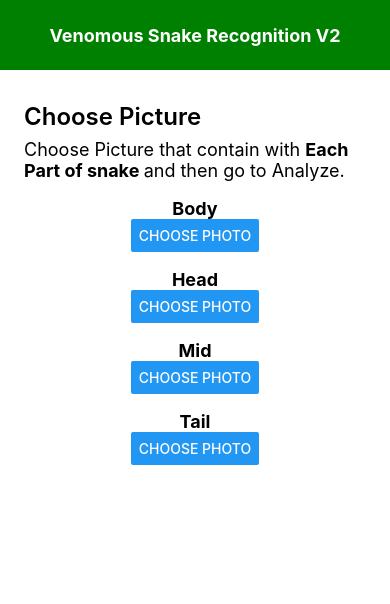
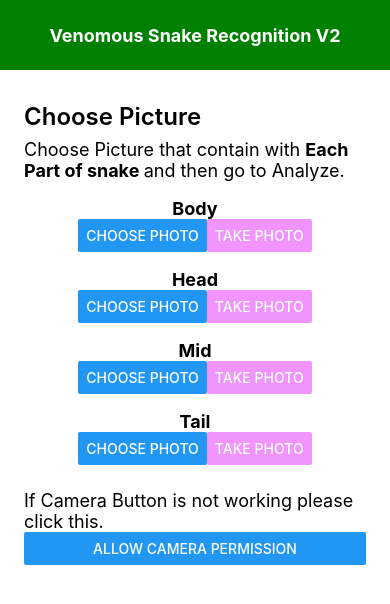
Before and after one commit to nateecuteboy/MobileAppSeniorProj, a React Native app: screen / in a window 390 px wide. Shown: the top 604 px of the page. Built offline with nearby package versions, Linux system fonts and the light colour scheme; what react-native would draw is missing.

Commit message:
LaunchCamera
Add camera launch button

```diff
--- a/App.js
+++ b/App.js
@@ -15,7 +15,8 @@ import {
   Text,
   StatusBar,
   Image,
-  Button
+  Button,
+  PermissionsAndroid
 } from 'react-native';
 
 import {
@@ -49,34 +50,109 @@ export default class App extends React.Component {
       }
     });
   };
+
+  handleTakePhoto = () => {
+    const options = {
+      noData: true
+    };
+    launchCamera(options, response => {
+      console.log("response", response);
+      if (response.uri) {
+        this.setState({ photo: response });
+      }
+    });
+  };
+
+    requestCameraPermission = async () => {
+    try {
+      const granted = await PermissionsAndroid.request(
+        PermissionsAndroid.PERMISSIONS.CAMERA,
+        {
+          title: "App Camera Permission",
+          message:"App needs access to your camera ",
+          buttonNeutral: "Ask Me Later",
+          buttonNegative: "Cancel",
+          buttonPositive: "OK"
+        }
+      );
+      if (granted === PermissionsAndroid.RESULTS.GRANTED) {
+        console.log("Camera permission given");
+      } else {
+        console.log("Camera permission denied");
+      }
+    } catch (err) {
+      console.warn(err);
+    }
+  };
+
+
+
   handleChoosePhoto1 = () => {
     const options1 = {
       noData: true
     };
       launchImageLibrary(options1, response1 => {
-      console.log("response", response1);
+      console.log("response1", response1);
       if (response1.uri) {
         this.setState({ photo1: response1 });
       }
     });
   };
+
+  handleTakePhoto1 = () => {
+    const options1 = {
+      noData: true
+    };
+    launchCamera(options1, response1 => {
+      console.log("response1", response1);
+      if (response1.uri) {
+        this.setState({ photo1: response1 });
+      }
+    });
+  };
+
   handleChoosePhoto2 = () => {
     const options1 = {
       noData: true
     };
       launchImageLibrary(options1, response2 => {
-      console.log("response", response2);
+      console.log("response2", response2);
       if (response2.uri) {
         this.setState({ photo2: response2 });
       }
     });
   };
-  handleChoosePhoto3 = () => {
-    const options1 = {
+
+  handleTakePhoto2 = () => {
+    const options2 = {
       noData: true
     };
-      launchImageLibrary(options1, response3 => {
-      console.log("response", response3);
+    launchCamera(options2, response2 => {
+      console.log("response2", response2);
+      if (response2.uri) {
+        this.setState({ photo2: response2 });
+      }
+    });
+  };
+
+  handleChoosePhoto3 = () => {
+    const options3 = {
+      noData: true
+    };
+      launchImageLibrary(options3, response3 => {
+      console.log("response3", response3);
+      if (response3.uri) {
+        this.setState({ photo3: response3 });
+      }
+    });
+  };
+
+  handleTakePhoto3 = () => {
+    const options3 = {
+      noData: true
+    };
+    launchCamera(options3, response3 => {
+      console.log("response3", response3);
       if (response3.uri) {
         this.setState({ photo3: response3 });
       }
@@ -103,33 +179,70 @@ export default class App extends React.Component {
           {photo && (<Image source= {{uri: photo.uri}} style= {{width: 300, height: 300}} />)}
 
         <Text style={styles.highlight1}>Body</Text>
+
+        <View style={styles.fixToText}>
         <Button
           title = "Choose Photo"
           onPress = {this.handleChoosePhoto}
         />
+        <Button
+          title = "Take Photo"
+          color="#f194ff"
+          onPress = {this.handleTakePhoto}
+        />
+        </View>
 
         <View><Text>     </Text></View>
         {photo1 && (<Image source= {{uri: photo1.uri}} style= {{width: 300, height: 300}} />)}
         <Text style={styles.highlight1}>Head</Text>
+        <View style={styles.fixToText}>
         <Button
           title = "Choose Photo"
           onPress = {this.handleChoosePhoto1}
         />
+        <Button
+          title = "Take Photo"
+          color="#f194ff"
+          onPress = {this.handleTakePhoto1}
+        />
+        </View>
 
         <View><Text>     </Text></View>
         {photo2 && (<Image source= {{uri: photo2.uri}} style= {{width: 300, height: 300}} />)}
         <Text style={styles.highlight1}>Mid</Text>
+        <View style={styles.fixToText}>
         <Button
           title = "Choose Photo"
           onPress = {this.handleChoosePhoto2}
         />
+        <Button
+          title = "Take Photo"
+          color="#f194ff"
+          onPress = {this.handleTakePhoto2}
+        />
+        </View>
         <View><Text>     </Text></View>
         {photo3 && (<Image source= {{uri: photo3.uri}} style= {{width: 300, height: 300}} />)}
         <Text style={styles.highlight1}>Tail</Text>
+        <View style={styles.fixToText}>
         <Button
           title = "Choose Photo"
           onPress = {this.handleChoosePhoto3}
         />
+        <Button
+          title = "Take Photo"
+          color="#f194ff"
+          onPress = {this.handleTakePhoto3}
+        />
+      </View>
+      <View><Text>     </Text></View>
+      <View>
+        <Text style={styles.sectionDescription}>If Camera Button is not working please click this.</Text>
+        <Button
+          title = "Allow Camera Permission"
+          onPress = {this.requestCameraPermission}
+        />
+      </View>
       <View><Text>     </Text></View>
       <View><Text>     </Text></View>
       <View><Text>     </Text></View>
```
Also changed, not shown: 1 other file (tests, documents, lock files or other folders).
